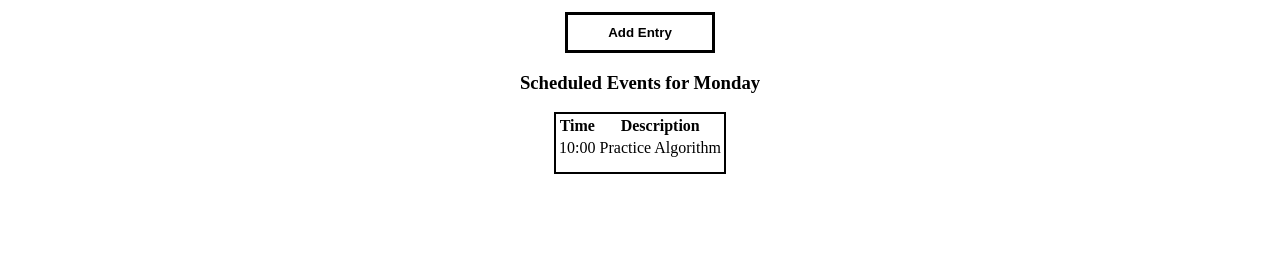
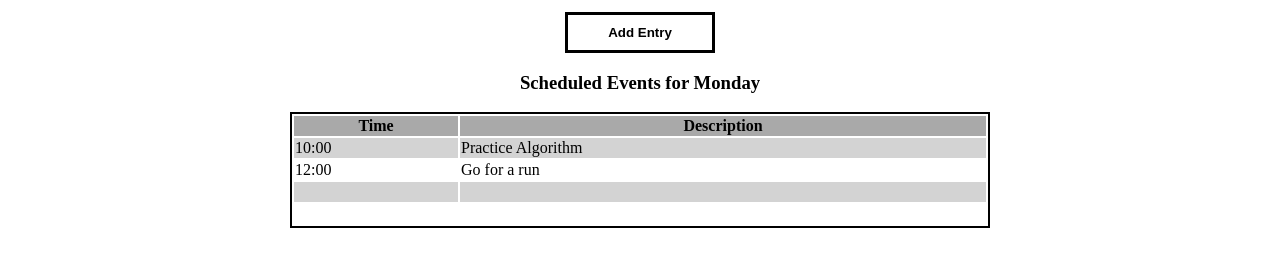
Before and after one commit to saraysc/week-planner, a website: page index.html in a window 1280 px wide. Shown: the part 160-426 px from the top of the page. Drawn offline with Linux system fonts and the light colour scheme.

Commit message:
funny and safe-for-work message

```diff
--- a/index.html
+++ b/index.html
@@ -54,16 +54,16 @@
           <td>Practice Algorithm</td>
         </tr>
         <tr>
-          <td></td>
-          <td></td>
+          <td>12:00</td>
+          <td>Go for a run</td>
         </tr>
         <tr>
-          <td></td>
-          <td></td>
+          <td><br></td>
+          <td><br></td>
         </tr>
         <tr>
-          <td></td>
-          <td></td>
+          <td><br></td>
+          <td><br></td>
         </tr>
       </tbody>
     </table>
--- a/styles.css
+++ b/styles.css
@@ -23,6 +23,11 @@
   font-size: 12px;
 }
 
+.weekday:hover {
+  background-color: gray;
+  cursor: pointer;
+}
+
 .button {
   border: 3px solid black;
   font-weight: 600;
@@ -38,4 +43,13 @@
 
 table {
   border: 2px solid black;
+  width: 700px;
 }
+
+thead {
+  background-color: darkgray;
+}
+
+tbody tr:nth-child(odd) {
+  background-color: lightgray;
+}
```
